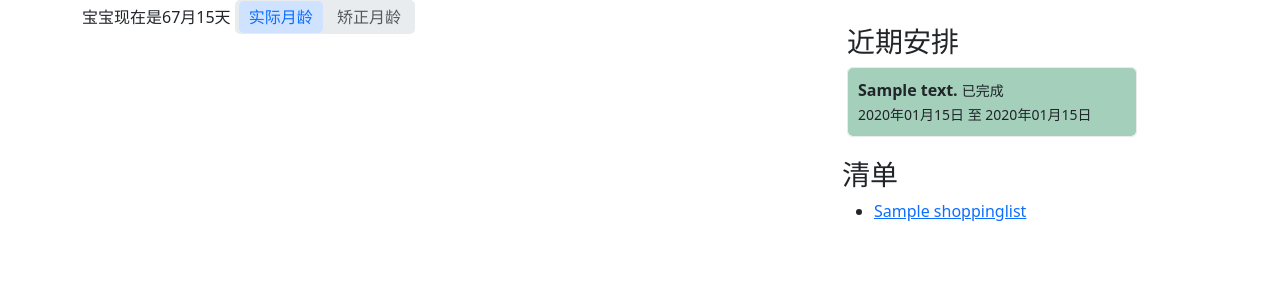
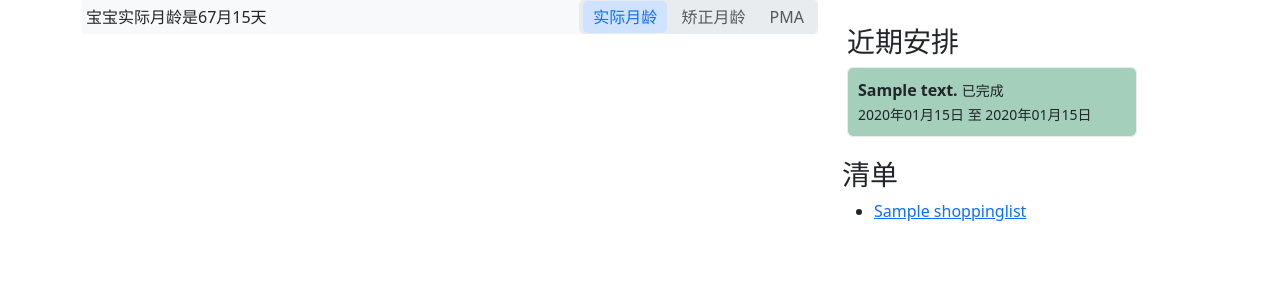
Before and after one commit to NullOnSpace/django-family, a Django app: page /dashboard/ in a window 1280 px wide. Shown: the top 300 px of the page. Run offline with Django 5.2, Linux system fonts and the light colour scheme; tables that the repository leaves empty hold one stand-in row (values such as "Sample post"); some libraries are stand-ins or nearby versions.

Commit message:
babycare的前端显示优化

```diff
--- a/babycare/models.py
+++ b/babycare/models.py
@@ -42,7 +42,8 @@ class BabyDate(models.Model):
     def get_gestational_age_days(self, date:  datetime.date | None = None, ultrasound_fixed: bool = False) -> int:
         """
         计算孕周的天数
-        晚于出生的日期抛出异常 LaterThanBirthError
+        早于出生的日期用于计算孕周
+        晚于出生的日期用于计算PMA
         早于末次月经的日期抛出异常 EarlierThanLMPError
         :param date: 计算孕周的日期，默认为当前日期
         :param ultrasound_fixed: 是否使用超声定位的孕周初始日期
@@ -50,9 +51,6 @@ class BabyDate(models.Model):
         """
         if date is None:
             date = timezone.now().date()
-        if self.birthday and date > self.birthday.date():
-            raise LaterThanBirthError(
-                f"The date for GA: {date} is later than the birthday: {self.birthday}.")
         days = self.days_to_lmp(date)
         if ultrasound_fixed:
             days -= self.ultrasound_fixed_days
--- a/babycare/templates/babycare/includes/babydate.html
+++ b/babycare/templates/babycare/includes/babydate.html
@@ -2,23 +2,34 @@
 {% if baby_date.is_born %}
     {% if baby_date.is_preterm %}
         {% if baby_date.days_to_due < 0 %}
-            {# 早产儿足月 可显示矫正月龄 #}
-            <div class="switcher">
+            {# 早产儿足月 显示矫正月龄、PMA以及实际月龄 #}
+            <div class="switcher container-flex baby-date-wrapper">
                 <div class="switcher-contents" id="baby-age">
-                    <div class="switcher-content active-content" id="baby-age-chron">宝宝现在是{{ baby_date.get_chronological_age_days|get_age_months }}</div>
-                    <div class="switcher-content" id="baby-age-corrected">宝宝现在是{{ baby_date.get_corrected_age_days|get_age_months }}</div>
+                    <div class="switcher-content active-content" id="baby-age-chron">宝宝实际月龄是{{ baby_date.get_chronological_age_days|get_age_months }}</div>
+                    <div class="switcher-content" id="baby-age-corrected">宝宝矫正月龄是{{ baby_date.get_corrected_age_days|get_age_months }}</div>
+                    <div class="switcher-content" id="baby-age-pma">宝宝妊娠起点总周龄是{{ baby_date|get_gestational_age_weeks:False }}</div>
                 </div>
                 <div class="switcher-buttons" id="baby-age-buttons">
                     <span class="switcher-button active-button" data-target="baby-age-chron">实际月龄</span>
                     <span class="switcher-button" data-target="baby-age-corrected">矫正月龄</span>
+                    <span class="switcher-button" data-target="baby-age-pma">PMA</span>
                 </div>
             </div>
-        {% else %}
-            {# 早产儿未足月 不显示矫正月龄 #}
-            <div>宝宝现在是{{ baby_date.get_chronological_age_days|get_age_months }}</div>
+            {% else %}
+            {# 早产儿未足月 显示实际月龄和PMA #}
+            <div class="switcher container-flex baby-date-wrapper">
+                <div class="switcher-contents" id="baby-age">
+                    <div class="switcher-content active-content" id="baby-age-chron">宝宝实际月龄是{{ baby_date.get_chronological_age_days|get_age_months }}</div>
+                    <div class="switcher-content" id="baby-age-pma">宝宝妊娠起点总周龄是{{ baby_date|get_gestational_age_weeks:False }}</div>
+                </div>
+                <div class="switcher-buttons" id="baby-age-buttons">
+                    <span class="switcher-button active-button" data-target="baby-age-chron">实际月龄</span>
+                    <span class="switcher-button" data-target="baby-age-pma">PMA</span>
+                </div>
+            </div>
         {% endif %}
     {% else %}
-        {# 正常足月的婴儿 不显示矫正月龄 #}
+        {# 正常足月的婴儿 仅显示实际月龄 #}
         <div>宝宝现在是{{ baby_date.get_chronological_age_days|get_age_months }}</div>
     {% endif %}
 {% else %}
--- a/babycare/tests.py
+++ b/babycare/tests.py
@@ -29,8 +29,7 @@ class BabyDateTestCase(TestCase):
             birthday=birthday
         )
         # Test with a date after the birthday
-        with self.assertRaises(LaterThanBirthError):
-            baby_date.get_gestational_age_days()
+        self.assertEqual(baby_date.get_gestational_age_days(), 270)
 
         # Test with a date before the birthday
         date_before_birthday = (birthday - timezone.timedelta(days=5)).date()
--- a/dashboard/templates/dashboard/base.html
+++ b/dashboard/templates/dashboard/base.html
@@ -84,6 +84,7 @@
 
         .switcher-content.active-content {
             display: inline-block;
+            padding: 5px 4px;
         }
 
         .switcher-content {
@@ -103,6 +104,16 @@
 
         .slight-padding {
             padding: 0.5rem 0;
+        }
+
+        .container-flex {
+            display: flex;
+            justify-content: space-between; /* 关键属性 */
+            width: 100%;
+        }
+
+        .baby-date-wrapper {
+            background-color: var(--bs-tertiary-bg);
         }
     </style>
     {% block style_links %}
```
Also changed, not shown: babycare/migrations/0002_alter_babydate_estimated_due_date_and_more.py (added), shopping_list/migrations/0006_alter_itemcategory_name_alter_itemcategory_note_and_more.py (added).
